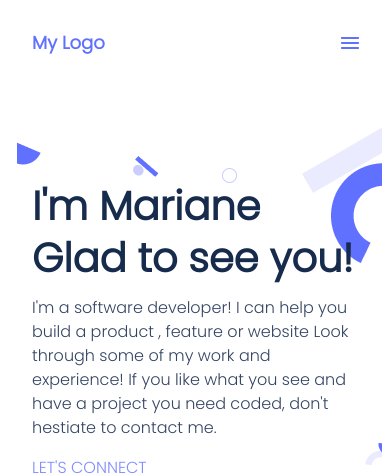
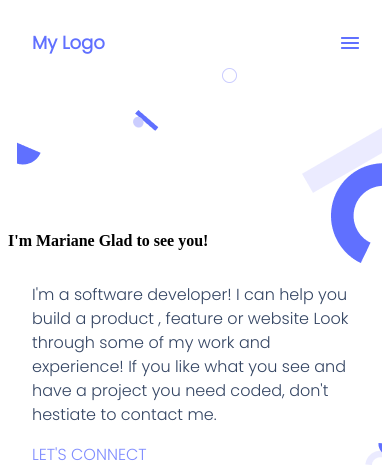
Before and after one commit to Balikuddembe/Personal-Portfolio, a website: page mobile.html in a window 390 px wide. Shown: the top 475 px of the page. Drawn offline with Linux system fonts and the light colour scheme.

Commit message:
Modified mobile.html

```diff
--- a/mobile.css
+++ b/mobile.css
@@ -28,22 +28,22 @@
   background-image:
     url("images/Ellipse 11.png"),
     url("images/Rectangle 4.png"),
-    url("images/Ellipse\ 3.png"),
-    url("images/Ellipse\ 8.png"),
-    url("images/Ellipse\ 5.png"),
-    url("images/Rectangle\ 7.png"),
+    url("images/Ellipse 3.png"),
+    url("images/Ellipse 8.png"),
+    url("images/Ellipse 5.png"),
+    url("images/Rectangle 7.png"),
     url("images/Ellipse 12.png"),
     url("images/Ellipse 4.png"),
-    url("images/Rectangle\ 5.png"),
-    url("images/Ellipse\ 13.png"),
-    url("images/Ellipse\ 15.png");
+    url("images/Rectangle 5.png"),
+    url("images/Ellipse 13.png"),
+    url("images/Ellipse 15.png");
   background-position:
     9px 79px,
     294px 68px,
     323px 105px,
-    214px 110px,
-    125px 106px,
-    127px 98px,
+    214px 10px,
+    125px 58px,
+    127px 52px,
     370px 385px,
     290px 509px,
     240px 507px,
@@ -53,13 +53,12 @@
   display: flex;
   flex-direction: column;
   justify-content: center;
-  height: 600px;
+  height: 618px;
 }
 
-.header1 {
+.homeTitle {
   font-family: Poppins, sans-serif;
-  font-style: normal;
-  font-weight: 700;
+  font-weight: 700px;
   font-size: 40px;
   line-height: 52px;
   text-align: start;
@@ -69,9 +68,10 @@
   color: #172b4d;
 }
 
-#home_presentation p {
+p {
   font-family: Poppins, sans-serif;
-  font-weight: normal;
+  font-weight: 400px;
+  font-style: normal;
   font-size: 16px;
   line-height: 24px;
   color: #344563;
```
